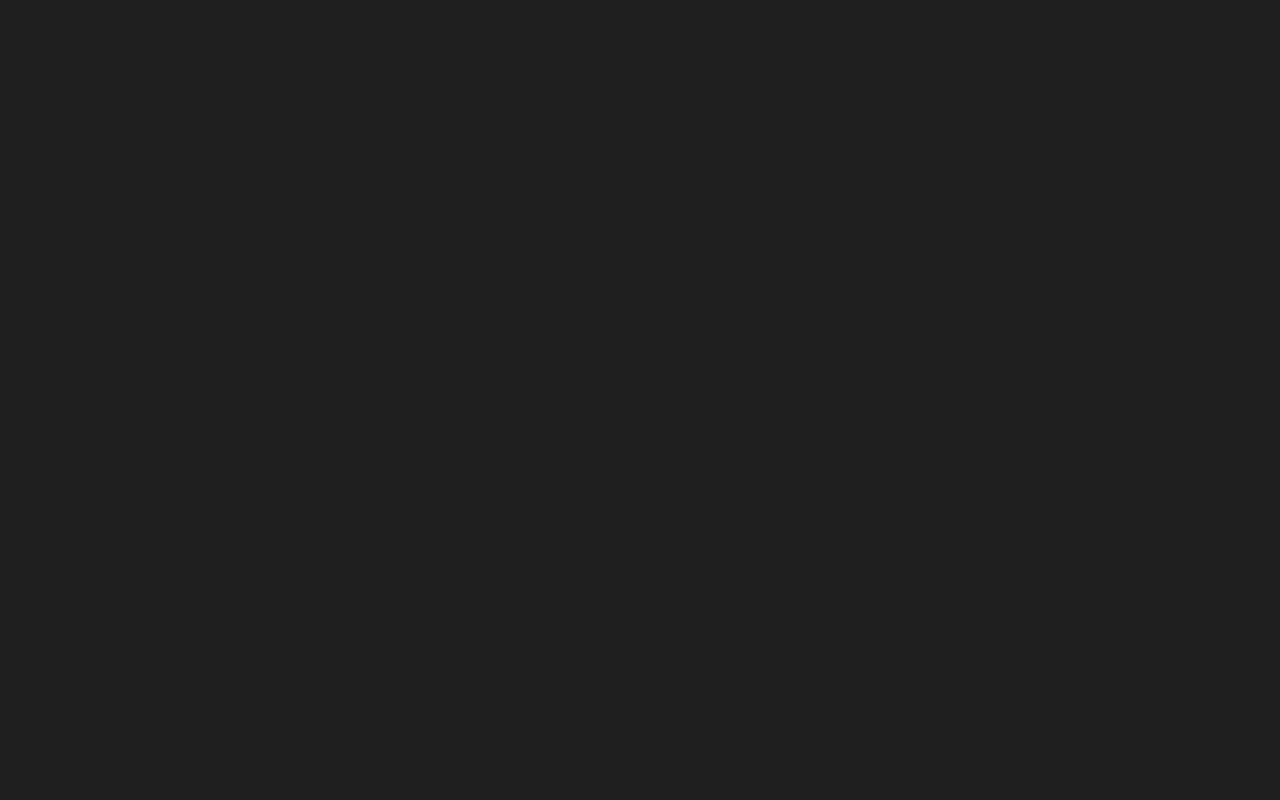
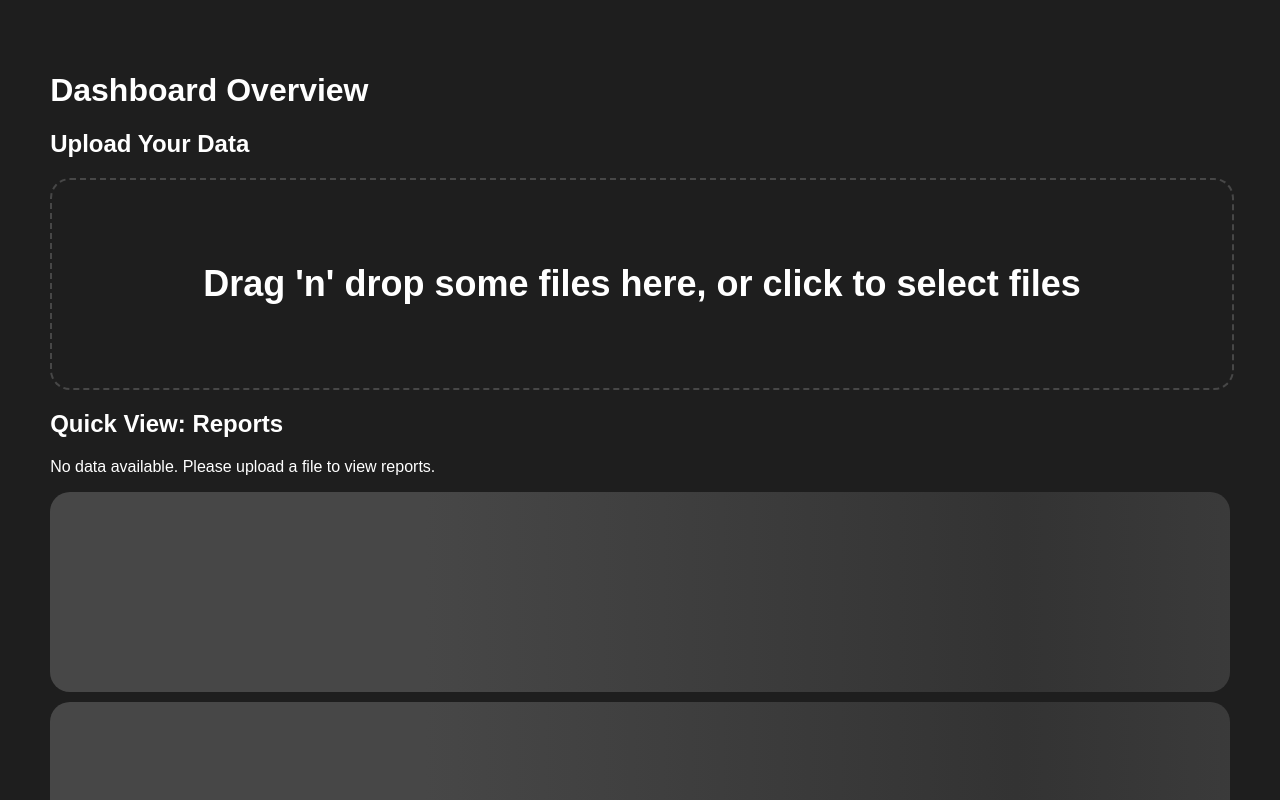
Before and after one commit to w1k5/spearmint, a React (Create React App) app: page / in a window 1280 px wide. Before the commit this address had no page. Shown: the top 800 px of the page. Built offline with nearby package versions, Linux system fonts and the light colour scheme.

Commit message:
change route name

```diff
--- a/package.json
+++ b/package.json
@@ -1,7 +1,7 @@
 {
   "name": "finance-app",
   "version": "0.1.0",
-  "homepage": "https://wiks.wiki/spearmint/",
+  "homepage": "https://w1k5.github.io/spearmint/",
   "scripts": {
     "predeploy": "npm run build",
     "deploy": "gh-pages -d dist",
--- a/src/App.js
+++ b/src/App.js
@@ -7,7 +7,7 @@ const App = () => {
     return (
         <HashRouter>
             <Routes>
-                <Route path="/spearmint/" element={<Home />} />
+                <Route path="/" element={<Home />} />
             </Routes>
         </HashRouter>
     );
```
